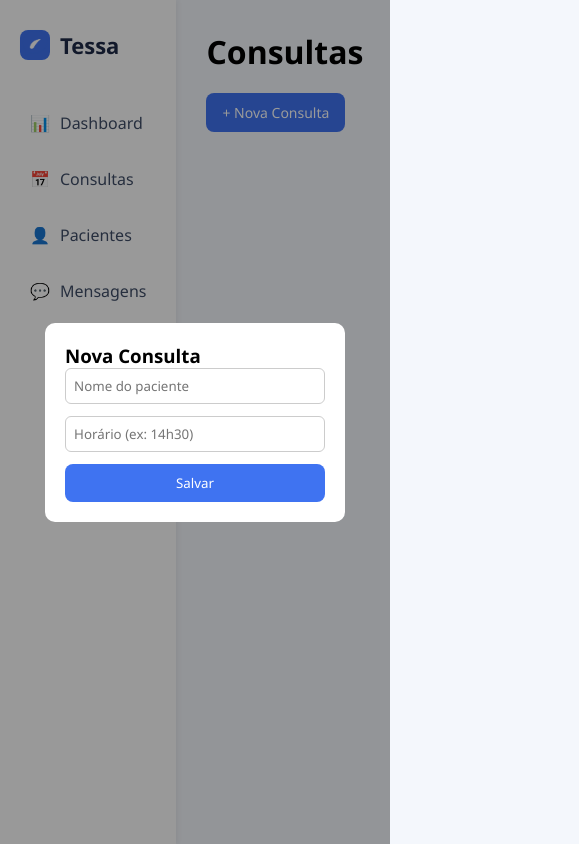
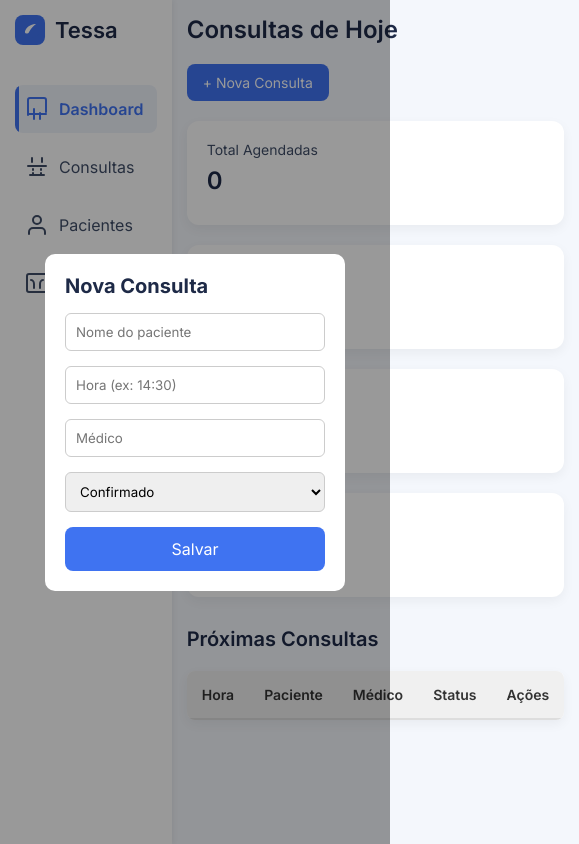
Before and after one commit to pxvo/Tessa, a plain HTML site: page index.html in a window 390 px wide. Both pictures are taken after a click on the button "+ Nova Consulta". Shown: the whole page, 579 px wide, since content can reach past the window. Drawn offline with Linux system fonts and the light colour scheme.

Commit message:
Estilização dos icons

```diff
--- a/index.html
+++ b/index.html
@@ -4,33 +4,113 @@
     <meta charset="UTF-8" />
     <meta name="viewport" content="width=device-width, initial-scale=1.0"/>
     <title>Tessa Dashboard</title>
-    <link rel="stylesheet" href="styles.css">
+    <link rel="stylesheet" href="style.css">
+    <link href="https://fonts.googleapis.com/css2?family=Inter:wght@400;500;600;700&display=swap" rel="stylesheet">
 </head>
 <body>
 
     <div class="sidebar">
         <div class="logo">
-            <img src="img/logo.png" alt="Tessa Logo" class="logo-icon"/>
+            <div class="logo-icon">
+                <svg width="30" height="30" viewBox="0 0 100 100" fill="none" xmlns="http://www.w3.org/2000/svg">
+                    <path d="M50 5C27 5 10 21 10 43c0 10 4 18 10 24v18l18-10c4 1 8 2 12 2 23 0 40-17 40-39S73 5 50 5z" fill="#3F73F1"/>
+                    <path d="M45 60c10-20 25-30 25-30s-25 0-35 20c-5 10 0 15 10 10z" fill="white"/>
+                </svg>
+            </div>
             <div class="logo-text">Tessa</div>
         </div>
-        <div class="nav-item">📊 <span>Dashboard</span></div>
-        <div class="nav-item">📅 <span>Consultas</span></div>
-        <div class="nav-item">👤 <span>Pacientes</span></div>
-        <div class="nav-item">💬 <span>Mensagens</span></div>
+        <div class="nav-item active">
+            <svg xmlns="http://www.w3.org/2000/svg" width="24" height="24" viewBox="0 0 24 24" fill="none" stroke="currentColor" stroke-width="2" stroke-linecap="round" stroke-linejoin="round" class="lucide lucide-bar-chart-4"><path d="M21 15V3a2 2 0 0 0-2-2H5a2 2 0 0 0-2 2v15"/><path d="M9 22V12"/><path d="M15 22v-6"/><path d="M3 17h18"/></svg>
+            <span>Dashboard</span>
+        </div>
+        <div class="nav-item">
+            <svg xmlns="http://www.w3.org/2000/svg" width="24" height="24" viewBox="0 0 24 24" fill="none" stroke="currentColor" stroke-width="2" stroke-linecap="round" stroke-linejoin="round" class="lucide lucide-calendar-days"><path d="M5 20h14"/><path d="M17 3v4"/><path d="M7 3v4"/><path d="M3 11h18"/><path d="M16 15v-1"/><path d="M8 15v-1"/><path d="M16 19v-1"/><path d="M8 19v-1"/></svg>
+            <span>Consultas</span>
+        </div>
+        <div class="nav-item">
+            <svg xmlns="http://www.w3.org/2000/svg" width="24" height="24" viewBox="0 0 24 24" fill="none" stroke="currentColor" stroke-width="2" stroke-linecap="round" stroke-linejoin="round" class="lucide lucide-user-circle-2"><path d="M20 21v-2a4 4 0 0 0-4-4H8a4 4 0 0 0-4 4v2"/><circle cx="12" cy="7" r="4"/></svg>
+            <span>Pacientes</span>
+        </div>
+        <div class="nav-item">
+            <svg xmlns="http://www.w3.org/2000/svg" width="24" height="24" viewBox="0 0 24 24" fill="none" stroke="currentColor" stroke-width="2" stroke-linecap="round" stroke-linejoin="round" class="lucide lucide-message-square"><path d="M4 21a2 2 0 0 1-2-2V5a2 2 0 0 1 2-2h16a2 2 0 0 1 2 2v14a2 2 0 0 1-2 2H4z"/><path d="M9 17v-4c0-1.333-.8-4-3-4"/><path d="M15 17v-4c0-1.333.8-4 3-4"/></svg>
+            <span>Mensagens</span>
+        </div>
     </div>
 
     <div class="main">
-        <h1>Consultas</h1>
-        <button class="new-button" onclick="openModal()">+ Nova Consulta</button>
+        <div class="dashboard-header">
+            <h1>Consultas de Hoje</h1>
+            <button class="new-button" onclick="openModal()">+ Nova Consulta</button>
+        </div>
 
-        <div id="cards-container"></div>
+        <div class="summary-cards">
+            <div class="summary-card">
+                <div class="summary-card-content">
+
+                    <div class="summary-card-info">
+                        <div class="summary-card-title">Total Agendadas</div>
+                        <div class="summary-card-value" id="total-agendadas">0</div>
+                    </div>
+                </div>
+            </div>
+            <div class="summary-card">
+                <div class="summary-card-content">
+
+                    <div class="summary-card-info">
+                        <div class="summary-card-title">Lembretes Enviados</div>
+                        <div class="summary-card-value" id="lembretes-enviados">0</div>
+                    </div>
+                </div>
+            </div>
+            <div class="summary-card">
+                <div class="summary-card-content">
+
+                    <div class="summary-card-info">
+                        <div class="summary-card-title">Confirmadas</div>
+                        <div class="summary-card-value" id="confirmadas">0</div>
+                    </div>
+                </div>
+            </div>
+            <div class="summary-card">
+                <div class="summary-card-content">
+
+                    <div class="summary-card-info">
+                        <div class="summary-card-title">Canceladas</div>
+                        <div class="summary-card-value" id="canceladas">0</div>
+                    </div>
+                </div>
+            </div>
+        </div>
+
+        <h2>Próximas Consultas</h2>
+        <div id="cards-container">
+            <table id="consultas-table">
+                <thead>
+                    <tr>
+                        <th>Hora</th>
+                        <th>Paciente</th>
+                        <th>Médico</th>
+                        <th>Status</th>
+                        <th>Ações</th>
+                    </tr>
+                </thead>
+                <tbody>
+                </tbody>
+            </table>
+        </div>
     </div>
 
     <div class="modal" id="modal">
         <div class="modal-content">
             <h3>Nova Consulta</h3>
             <input type="text" id="nome" placeholder="Nome do paciente" />
-            <input type="text" id="hora" placeholder="Horário (ex: 14h30)" />
+            <input type="text" id="hora" placeholder="Hora (ex: 14:30)" />
+             <input type="text" id="medico" placeholder="Médico" />
+            <select id="status">
+                <option value="Confirmado">Confirmado</option>
+                <option value="Sem resposta">Sem resposta</option>
+                <option value="Cancelado">Cancelado</option>
+            </select>
             <button onclick="adicionarConsulta()">Salvar</button>
         </div>
     </div>
--- /dev/null
+++ b/style.css
@@ -0,0 +1,344 @@
+* {
+    margin: 0;
+    padding: 0;
+    box-sizing: border-box;
+    font-family: 'Inter', sans-serif;
+}
+body {
+    display: flex;
+    height: 100vh;
+    background-color: #f4f7fc;
+}
+.sidebar {
+    width: 240px;
+    background-color: #ffffff;
+    padding: 30px 20px;
+    box-shadow: 2px 0 5px rgba(0, 0, 0, 0.05);
+}
+.logo {
+    display: flex;
+    align-items: center;
+    gap: 10px;
+    margin-bottom: 40px;
+}
+.logo-icon {
+    width: 30px;
+    height: 30px;
+    background-color: #3F73F1;
+    border-radius: 8px;
+    display: flex;
+    align-items: center;
+    justify-content: center;
+    color: #fff;
+    font-weight: bold;
+    font-size: 18px;
+    animation: pulse 2s infinite ease-in-out;
+    position: relative;
+    overflow: hidden;
+}
+.logo-icon img {
+    width: 100%;
+    height: 100%;
+    object-fit: contain;
+    position: absolute;
+    top: 0;
+    left: 0;
+}
+.logo-text {
+    font-size: 22px;
+    font-weight: 600;
+    color: #1e2a47;
+}
+.nav-item {
+    position: relative;
+    display: flex;
+    align-items: center;
+    gap: 10px;
+    padding: 12px 10px;
+    margin-bottom: 10px;
+    color: #3f4d67;
+    cursor: pointer;
+    overflow: hidden;
+    transition:
+        background 0.3s ease,
+        color 0.3s ease;
+}
+.nav-item::before {
+    content: "";
+    position: absolute;
+    left: 0;
+    top: 0;
+    height: 100%;
+    width: 4px;
+    background-color: #3F73F1;
+    transform: scaleY(0);
+    transform-origin: top;
+    transition: transform 0.3s ease;
+}
+.nav-item:hover::before {
+    transform: scaleY(1);
+}
+.nav-item:hover {
+    background-color: #eef2fa;
+    border-radius: 8px;
+    color: #3F73F1;
+}
+.nav-item span {
+    font-size: 16px;
+}
+.nav-item.active {
+    background-color: #eef2fa;
+    border-radius: 8px;
+    color: #3F73F1;
+    font-weight: 600;
+}
+.nav-item.active::before {
+    transform: scaleY(1);
+}
+
+.main {
+    flex: 1;
+    padding: 30px;
+}
+.dashboard-header {
+    display: flex;
+    justify-content: space-between;
+    align-items: center;
+    margin-bottom: 20px;
+}
+.main h1 {
+    margin-bottom: 0;
+    color: #1e2a47;
+    font-size: 24px;
+    font-weight: 600;
+}
+.summary-cards {
+    display: flex;
+    gap: 20px;
+    margin-bottom: 30px;
+    flex-wrap: wrap;
+}
+.summary-card {
+    background: #fff;
+    padding: 20px;
+    border-radius: 12px;
+    box-shadow: 0 4px 12px rgba(0, 0, 0, 0.05);
+    width: 24%;
+    min-width: 200px;
+    display: flex;
+    flex-direction: column;
+    justify-content: space-between;
+}
+
+.summary-card-content {
+    display: flex;
+    align-items: center;
+    margin-bottom: 10px;
+}
+
+.summary-card-info {
+    display: flex;
+    flex-direction: column;
+}
+
+.summary-card-title {
+    font-size: 14px;
+    color: #3f4d67;
+    margin-bottom: 8px;
+}
+.summary-card-value {
+    font-size: 24px;
+    font-weight: 600;
+    color: #1e2a47;
+}
+
+.main h2 {
+    margin-bottom: 10px;
+    color: #1e2a47;
+    font-size: 20px;
+    font-weight: 600;
+}
+
+.card {
+    background: white;
+    padding: 20px;
+    border-radius: 12px;
+    box-shadow: 0 4px 12px rgba(0,0,0,0.05);
+    width: 300px;
+    margin-top: 20px;
+    opacity: 0;
+    transform: translateY(20px);
+    animation: fadeInUp 0.6s ease forwards;
+}
+
+.new-button {
+    background-color: #3F73F1;
+    color: white;
+    border: none;
+    padding: 10px 16px;
+    border-radius: 8px;
+    cursor: pointer;
+    font-size: 14px;
+    margin-top: 10px;
+}
+.new-button:hover {
+    background-color: #365cbd;
+}
+
+/* Modal */
+.modal {
+    position: fixed;
+    top: 0; left: 0;
+    width: 100%;
+    height: 100%;
+    background-color: rgba(0,0,0,0.4);
+    display: none;
+    align-items: center;
+    justify-content: center;
+}
+
+.modal-content {
+    background: white;
+    padding: 20px;
+    border-radius: 10px;
+    width: 300px;
+    animation: fadeInUp 0.4s ease forwards;
+}
+
+.modal-content h3{
+    color: #1e2a47;
+    margin-bottom: 15px;
+    font-size: 20px;
+}
+
+.modal-content input {
+    width: 100%;
+    padding: 10px;
+    margin-bottom: 15px;
+    border: 1px solid #ccc;
+    border-radius: 6px;
+    font-family: 'Inter', sans-serif;
+}
+.modal-content select{
+    width: 100%;
+    padding: 10px;
+    margin-bottom: 15px;
+    border: 1px solid #ccc;
+    border-radius: 6px;
+    font-family: 'Inter', sans-serif;
+}
+
+.modal-content button {
+    width: 100%;
+    padding: 12px;
+    border: none;
+    background-color: #3F73F1;
+    color: white;
+    border-radius: 8px;
+    cursor: pointer;
+    font-size: 16px;
+}
+.modal-content button:hover{
+    background-color: #365cbd;
+}
+
+@keyframes fadeInUp {
+    to {
+        opacity: 1;
+        transform: translateY(0);
+    }
+}
+
+@keyframes pulse {
+    0%, 100% { transform: scale(1); }
+    50% { transform: scale(1.08);}
+}
+
+/* Estilos para a tabela */
+#consultas-table {
+    width: 100%;
+    border-collapse: collapse;
+    margin-top: 20px;
+    background-color: #fff;
+    border-radius: 8px;
+    box-shadow: 0 4px 12px rgba(0, 0, 0, 0.05);
+    overflow: hidden;
+}
+#consultas-table thead th {
+    background-color: #f0f0f0;
+    color: #333;
+    padding: 15px;
+    text-align: left;
+    border-bottom: 2px solid #ddd;
+    font-size: 14px;
+    font-weight: 600;
+}
+#consultas-table tbody td {
+    padding: 15px;
+    border-bottom: 1px solid #eee;
+    font-size: 14px;
+    color: #3f4d67;
+}
+#consultas-table tbody tr:hover {
+    background-color: #f8f8f8;
+}
+.edit-btn, .delete-btn {
+    padding: 8px 12px;
+    border: none;
+    border-radius: 6px;
+    cursor: pointer;
+    font-size: 13px;
+}
+.edit-btn {
+    background-color: #3F73F1;
+    color: white;
+    margin-right: 5px;
+}
+.edit-btn:hover {
+    background-color: #365cbd;
+}
+.delete-btn {
+    background-color: #e53e3e;
+    color: white;
+}
+.delete-btn:hover {
+    background-color: #c53030;
+}
+
+/* Responsividade */
+@media (max-width: 768px) {
+    .sidebar {
+        width: 100%;
+        padding: 15px;
+    }
+    .main {
+        padding: 15px;
+    }
+    .summary-cards {
+        flex-direction: column;
+    }
+    .summary-card {
+        width: 100%;
+        min-width: auto;
+    }
+     .summary-card-content{
+        flex-direction: column;
+        align-items: flex-start;
+    }
+    .dashboard-header {
+        flex-direction: column;
+        align-items: flex-start;
+    }
+    .dashboard-header h1{
+        margin-bottom: 10px;
+    }
+}
+
+/* Estilos para os ícones do Lucide */
+.icon {
+    width: 24px;
+    height: 24px;
+    margin-right: 10px;
+    stroke-width: 2;
+    color: #3F73F1;
+}
--- a/styles.css
+++ /dev/null
@@ -1,164 +0,0 @@
-* {
-    margin: 0;
-    padding: 0;
-    box-sizing: border-box;
-    font-family: 'Segoe UI', sans-serif;
-}
-body {
-    display: flex;
-    height: 100vh;
-    background-color: #f4f7fc;
-}
-.sidebar {
-    width: 240px;
-    background-color: #ffffff;
-    padding: 30px 20px;
-    box-shadow: 2px 0 5px rgba(0, 0, 0, 0.05);
-}
-.logo {
-    display: flex;
-    align-items: center;
-    gap: 10px;
-    margin-bottom: 40px;
-}
-.logo-icon {
-    width: 30px;
-    height: 30px;
-    background-color: #3F73F1; /* Mantém o fundo azul */
-    border-radius: 8px;
-    display: flex;
-    align-items: center;
-    justify-content: center;
-    color: #fff; /* Mantém o texto branco */
-    font-weight: bold;
-    font-size: 18px;
-    animation: pulse 2s infinite ease-in-out;
-    position: relative; /* Adiciona posicionamento relativo para a imagem */
-    overflow: hidden;  /* Importante: Garante que a imagem não ultrapasse o border-radius */
-}
-.logo-icon img {
-    width: 100%;
-    height: 100%;
-    object-fit: contain;
-    position: absolute; /* Posiciona a imagem absolutamente dentro do .logo-icon */
-    top: 0;
-    left: 0;
-}
-.logo-text {
-    font-size: 22px;
-    font-weight: 600;
-    color: #1e2a47;
-}
-.nav-item {
-    position: relative;
-    display: flex;
-    align-items: center;
-    gap: 10px;
-    padding: 12px 10px;
-    margin-bottom: 10px;
-    color: #3f4d67;
-    cursor: pointer;
-    overflow: hidden;
-    transition: background 0.3s ease;
-}
-.nav-item::before {
-    content: "";
-    position: absolute;
-    left: 0;
-    top: 0;
-    height: 100%;
-    width: 4px;
-    background-color: #3F73F1;
-    transform: scaleY(0);
-    transform-origin: top;
-    transition: transform 0.3s ease;
-}
-.nav-item:hover::before {
-    transform: scaleY(1);
-}
-.nav-item:hover {
-    background-color: #eef2fa;
-    border-radius: 8px;
-}
-.nav-item span {
-    font-size: 16px;
-}
-.main {
-    flex: 1;
-    padding: 30px;
-}
-.main h1 {
-    margin-bottom: 10px;
-}
-.card {
-    background: white;
-    padding: 20px;
-    border-radius: 12px;
-    box-shadow: 0 4px 12px rgba(0,0,0,0.05);
-    width: 300px;
-    margin-top: 20px;
-    opacity: 0;
-    transform: translateY(20px);
-    animation: fadeInUp 0.6s ease forwards;
-}
-
-.new-button {
-    background-color: #3F73F1;
-    color: white;
-    border: none;
-    padding: 10px 16px;
-    border-radius: 8px;
-    cursor: pointer;
-    font-size: 14px;
-    margin-top: 10px;
-}
-
-/* Modal */
-.modal {
-    position: fixed;
-    top: 0; left: 0;
-    width: 100%;
-    height: 100%;
-    background-color: rgba(0,0,0,0.4);
-    display: none;
-    align-items: center;
-    justify-content: center;
-}
-
-.modal-content {
-    background: white;
-    padding: 20px;
-    border-radius: 10px;
-    width: 300px;
-    animation: fadeInUp 0.4s ease forwards;
-}
-
-.modal-content input {
-    width: 100%;
-    padding: 8px;
-    margin-bottom: 12px;
-    border: 1px solid #ccc;
-    border-radius: 6px;
-}
-
-.modal-content button {
-    width: 100%;
-    padding: 10px;
-    border: none;
-    background-color: #3F73F1;
-    color: white;
-    border-radius: 8px;
-    cursor: pointer;
-}
-
-@keyframes fadeInUp {
-    to {
-        opacity: 1;
-        transform: translateY(0);
-    }
-}
-
-@keyframes pulse {
-    0%, 100% { transform: scale(1); }
-    50% { transform: scale(1.08);}
-}
```
Also changed, not shown: script.js (line endings or trailing spaces).
